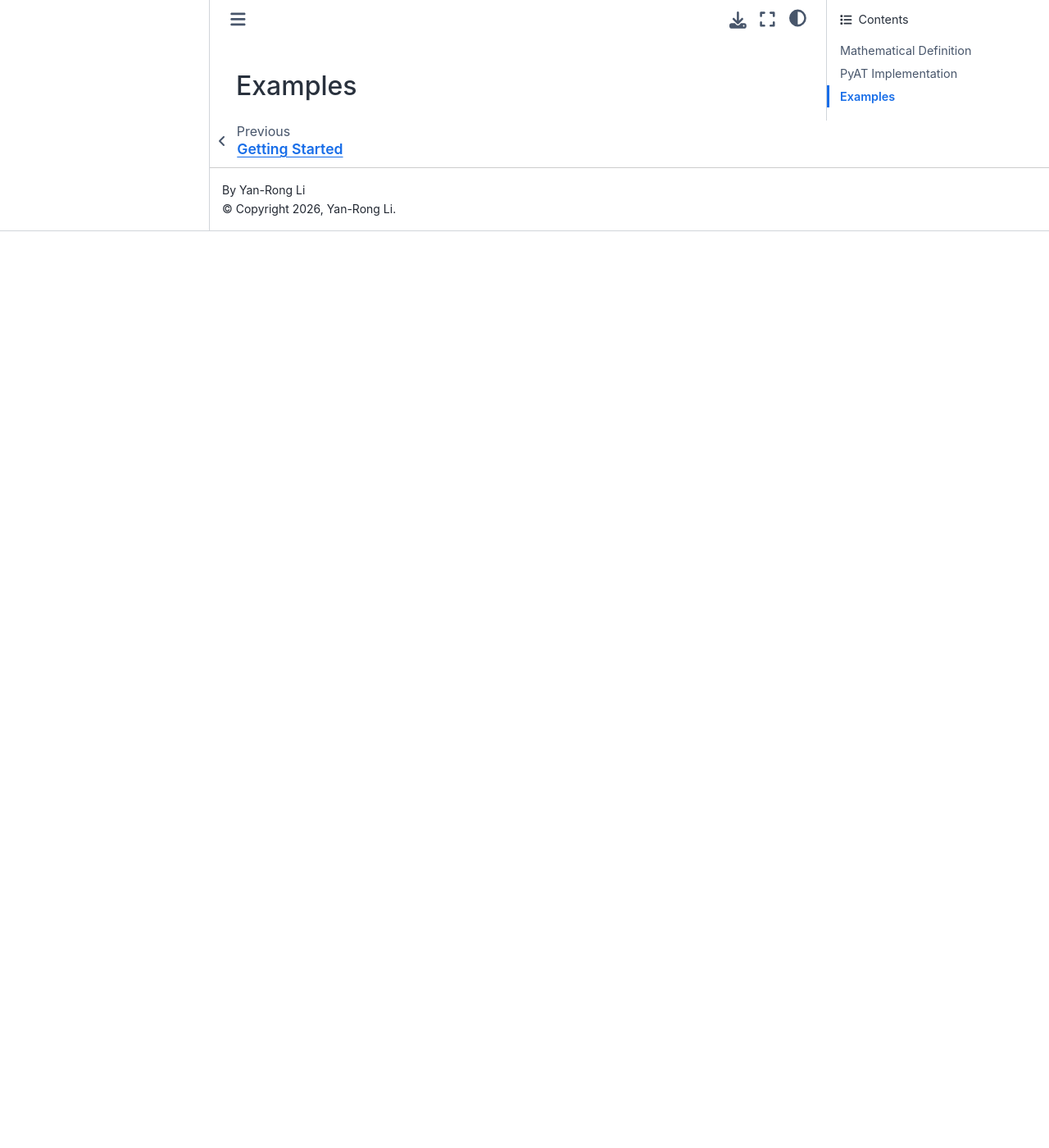
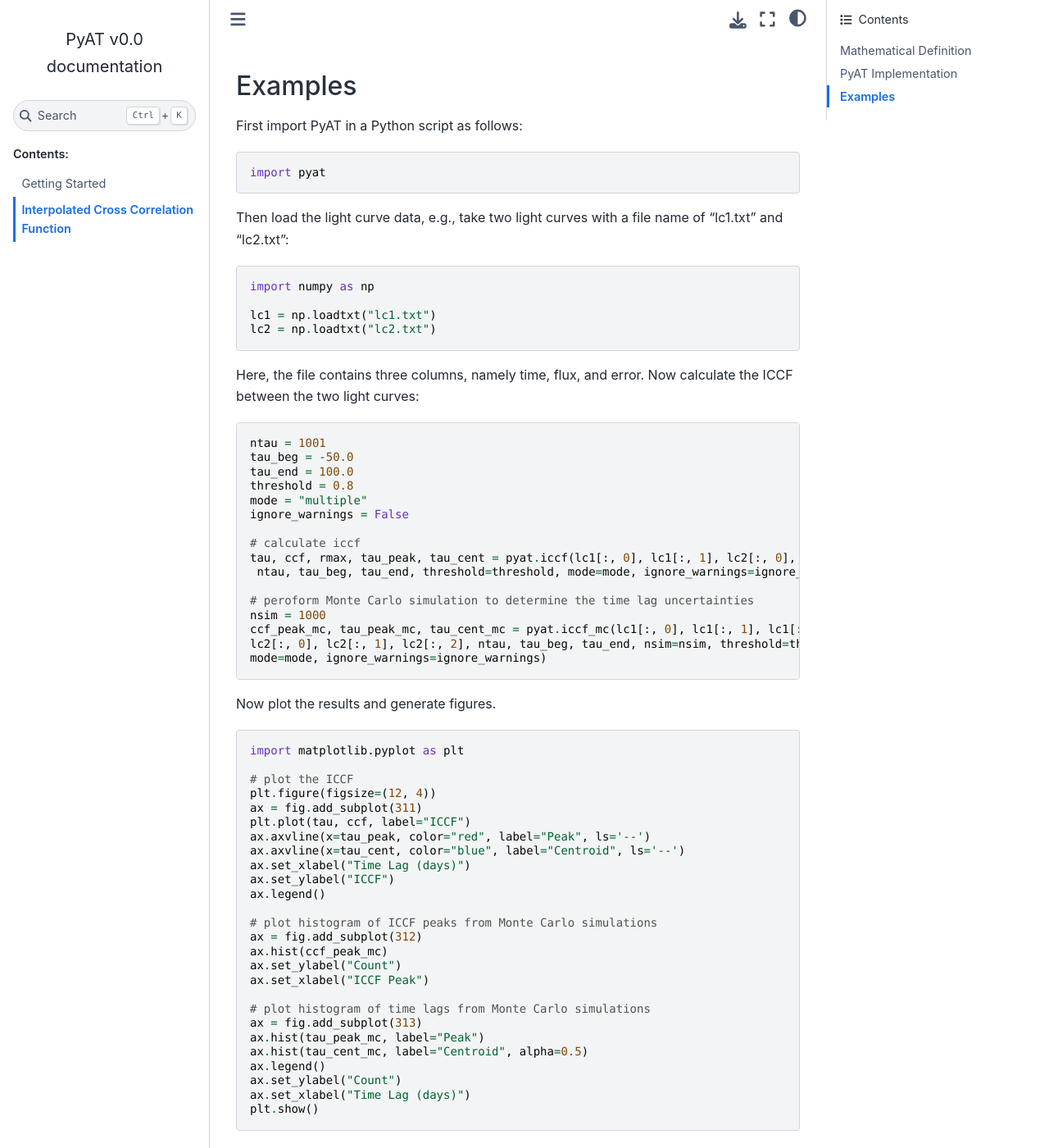
Before and after one commit to LiyrAstroph/PyAT, a Sphinx documentation site: the page built from docs/source/ccf.rst, in a window 1280 px wide and 1400 px high, scrolled down 3414 px. Shown: the whole window at 82% size. Built offline with Sphinx 7.4.7 and the Sphinx Book theme 1.1.4, drawn with Linux system fonts in a browser that asks for light colours; before the commit the page ends 3696 px from its top, so only the background shows below that.

Commit message:
improve ccf.rst.

```diff
--- a/docs/source/ccf.rst
+++ b/docs/source/ccf.rst
@@ -116,4 +116,71 @@ PyAT provides the following functions to calculate ICCF:
     :rtype: numpy.ndarray, numpy.ndarray, float, float
 
 Examples
------------
+--------
+First import PyAT in a Python script as follows:
+
+.. code-block:: python
+
+    import pyat
+
+Then load the light curve data, e.g., take two light curves with a file name of "lc1.txt" and "lc2.txt":
+
+.. code-block:: python
+
+    import numpy as np
+
+    lc1 = np.loadtxt("lc1.txt")
+    lc2 = np.loadtxt("lc2.txt")
+
+Here, the file contains three columns, namely time, flux, and error.
+Now calculate the ICCF between the two light curves:
+
+.. code-block:: python
+
+    ntau = 1001
+    tau_beg = -50.0
+    tau_end = 100.0
+    threshold = 0.8
+    mode = "multiple"
+    ignore_warnings = False
+
+    # calculate iccf
+    tau, ccf, rmax, tau_peak, tau_cent = pyat.iccf(lc1[:, 0], lc1[:, 1], lc2[:, 0], lc2[:, 1],
+     ntau, tau_beg, tau_end, threshold=threshold, mode=mode, ignore_warnings=ignore_warnings)
+
+    # peroform Monte Carlo simulation to determine the time lag uncertainties
+    nsim = 1000
+    ccf_peak_mc, tau_peak_mc, tau_cent_mc = pyat.iccf_mc(lc1[:, 0], lc1[:, 1], lc1[:, 2],
+    lc2[:, 0], lc2[:, 1], lc2[:, 2], ntau, tau_beg, tau_end, nsim=nsim, threshold=threshold,
+    mode=mode, ignore_warnings=ignore_warnings)
+
+Now plot the results and generate figures.
+
+.. code-block:: python
+
+    import matplotlib.pyplot as plt
+
+    # plot the ICCF
+    plt.figure(figsize=(12, 4))
+    ax = fig.add_subplot(311)
+    plt.plot(tau, ccf, label="ICCF")
+    ax.axvline(x=tau_peak, color="red", label="Peak", ls='--')
+    ax.axvline(x=tau_cent, color="blue", label="Centroid", ls='--')
+    ax.set_xlabel("Time Lag (days)")
+    ax.set_ylabel("ICCF")
+    ax.legend()
+
+    # plot histogram of ICCF peaks from Monte Carlo simulations
+    ax = fig.add_subplot(312)
+    ax.hist(ccf_peak_mc)
+    ax.set_ylabel("Count")
+    ax.set_xlabel("ICCF Peak")
+
+    # plot histogram of time lags from Monte Carlo simulations
+    ax = fig.add_subplot(313)
+    ax.hist(tau_peak_mc, label="Peak")
+    ax.hist(tau_cent_mc, label="Centroid", alpha=0.5)
+    ax.legend()
+    ax.set_ylabel("Count")
+    ax.set_xlabel("Time Lag (days)")
+    plt.show()
```
